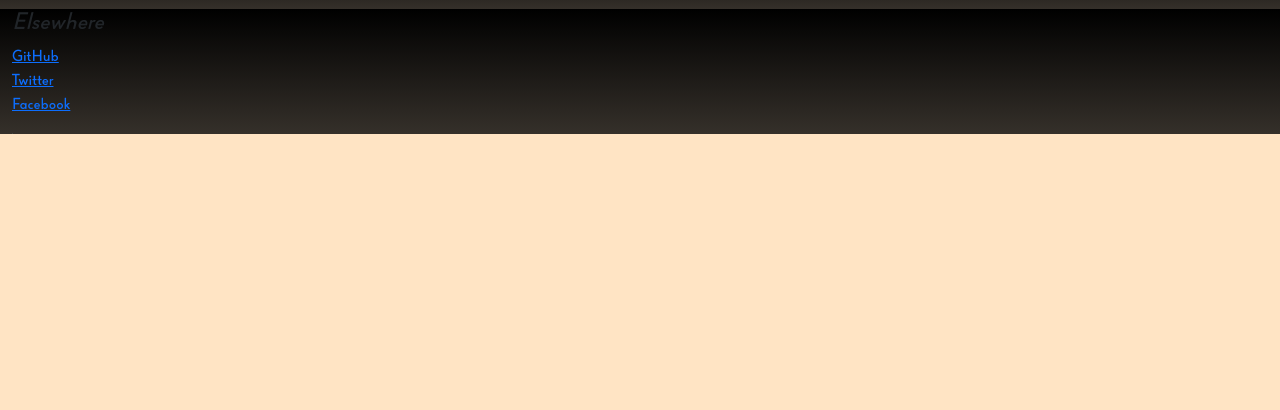
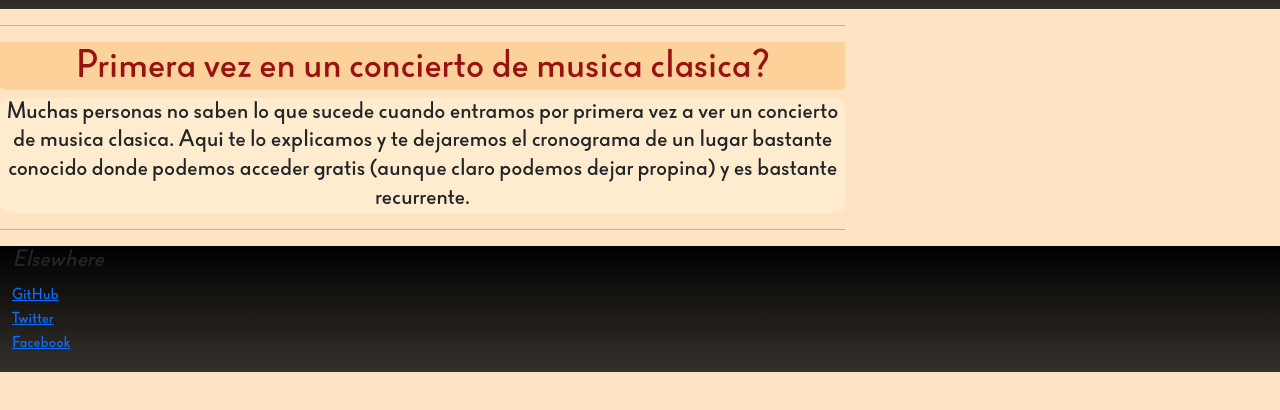
Before and after one commit to eskevin19/Mi_proyecto-CoderHouse, a plain HTML site: page Pages/conciertos.html in a window 1280 px wide. Shown: the part 52-462 px from the top of the page. Drawn offline with nearby package versions, Linux system fonts and the light colour scheme.

Commit message:
comenzamos concierto.html

```diff
--- a/Pages/conciertos.html
+++ b/Pages/conciertos.html
@@ -44,6 +44,26 @@
   </nav>
 </header>
                     <!-- Fin navegador -->
+                    <!-- seccion principal -->
+<section class="section-fluid">
+<div class="row">
+  <div class="col-8">
+    <hr>
+    <h1 class="title text-center">Primera vez en un concierto de música clásica?</h1>
+    <h4 class="text-center fondo">Muchas personas no sáben lo que sucede cuando entramos por primera vez a ver un concierto de música clásica. Aquí te lo explicamos y te dejaremos el cronograma de un lugar bastante conócido donde podemos acceder gratis (aunque claro podemos dejar propina) y es bastante recurrente.</h4>
+    <hr>
+  </div>
+
+  <div class="col-4">
+
+  </div>
+</div>
+
+</section>
+
+
+
+
         <!--------------Pie de pagina------------------>
 <footer class="container-fluid nav-foot">
     <h4 class="fst-italic">Elsewhere</h4>
```
